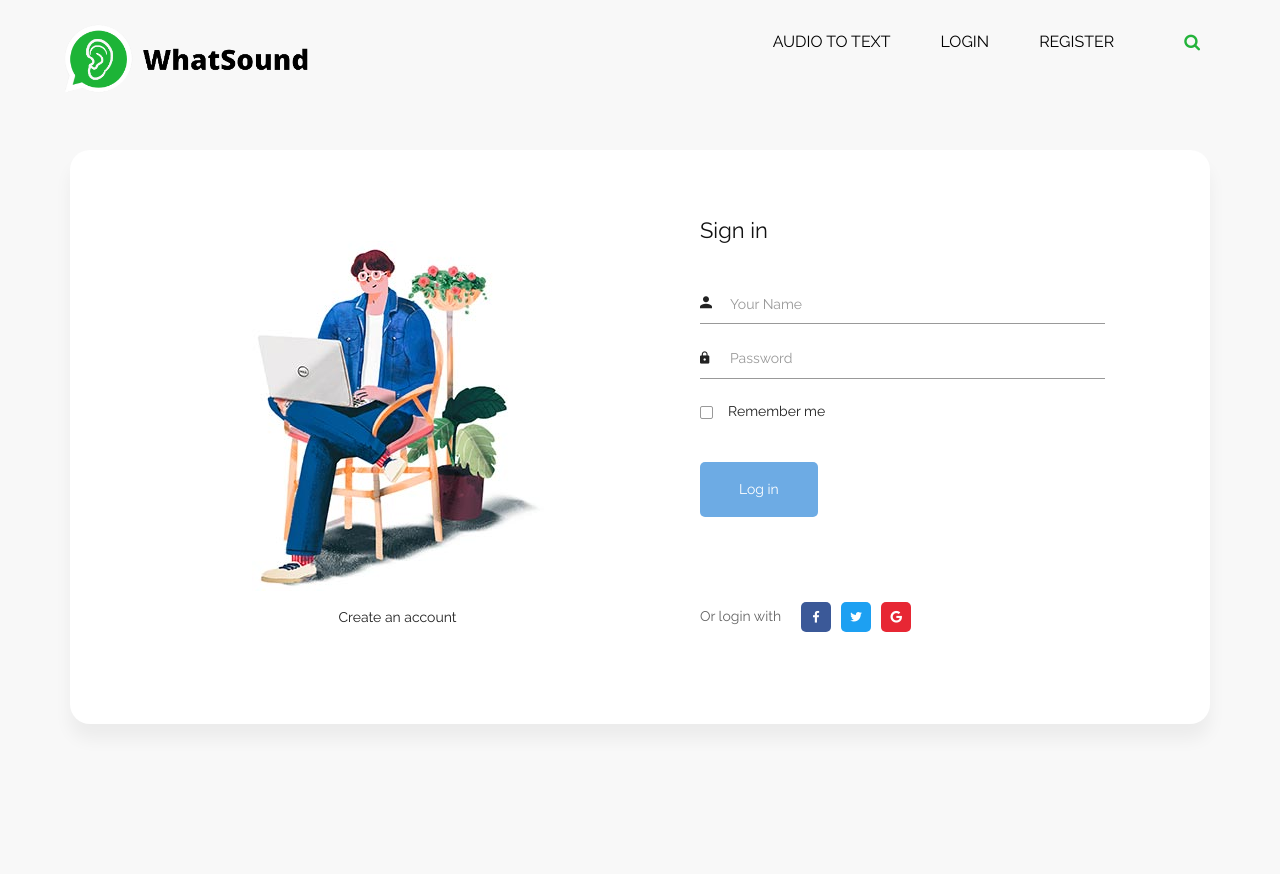
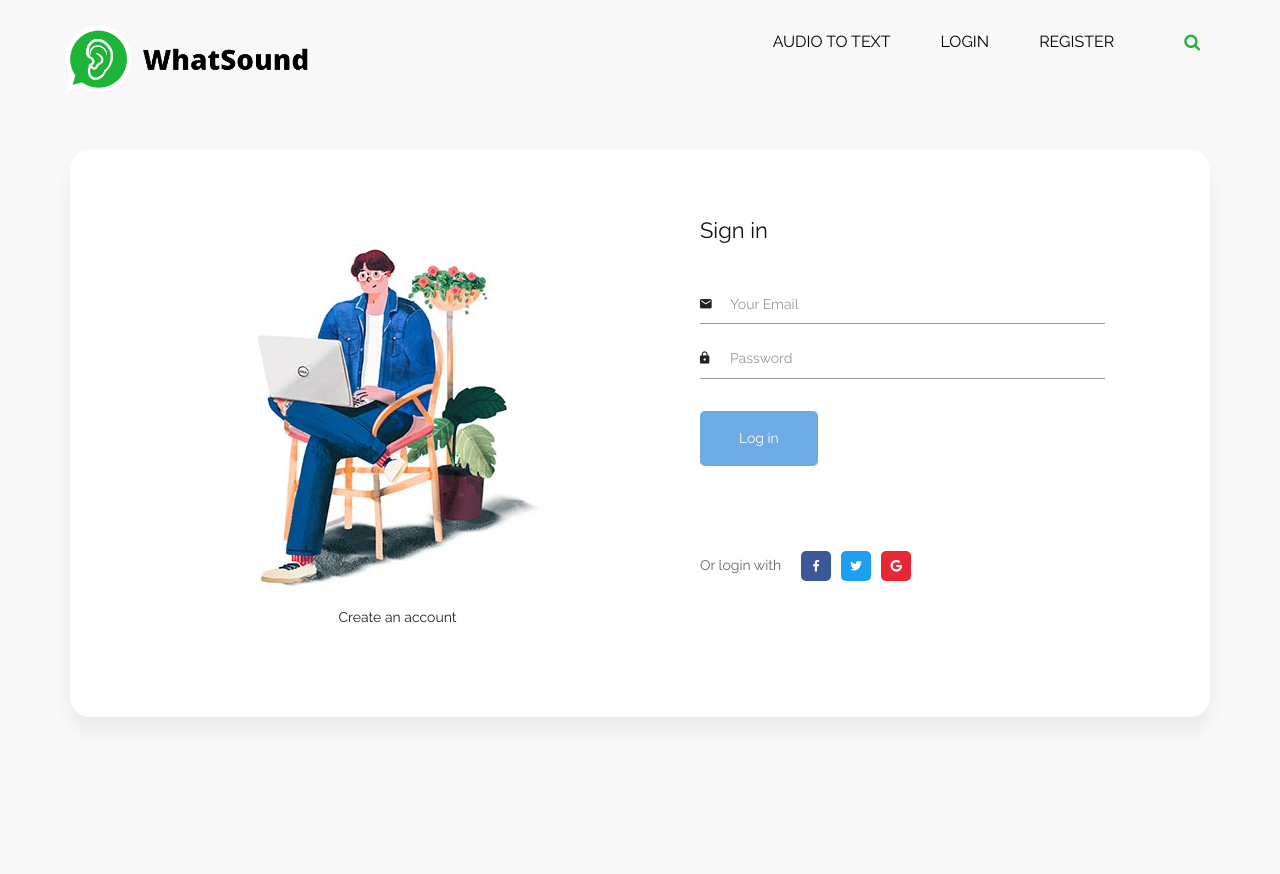
Before and after one commit to IdanMar/Y2CodingProject, a Flask app: page /login in a window 1280 px wide. After the commit the page ends 623 px from the top, so only its background shows below. Run offline with Flask 2, Linux system fonts and the light colour scheme; some libraries are stand-ins or nearby versions.

Commit message:
new stuff

```diff
--- a/app.py
+++ b/app.py
@@ -15,7 +15,7 @@
 	if request.method == 'GET':
 		return render_template('login.html')
 	else:
-		if get_user_by_mail(request.form['email']) != None and request.form['password'] == get_user_by_mail(request.form['email']).word:
+		if get_user_by_mail(request.form['email']) != None and request.form['pass'] == get_user_by_mail(request.form['email']).word:
 			return redirect(url_for('audio'))
 		return render_template('login.html')
 
@@ -25,9 +25,9 @@
 		return render_template("signup.html")
 	else:
 		add_user(
-			name=request.form['signupname'],
-			email=request.form['signupemail'],
-			word=request.form['signupword'],
+			name=request.form['name'],
+			email=request.form['email'],
+			word=request.form['pass'],
 
 			 )
 
--- a/templates/login.html
+++ b/templates/login.html
@@ -90,17 +90,17 @@
                         <h2 class="form-title">Sign in</h2>
                         <form method="POST" class="register-form" id="login-form">
                             <div class="form-group">
-                                <label for="your_name"><i class="zmdi zmdi-account material-icons-name"></i></label>
-                                <input type="text" name="your_name" id="your_name" placeholder="Your Name"/>
+                                <label for="email"><i class="zmdi zmdi-email"></i></label>
+                                <input type="email" name="email" id="email" placeholder="Your Email"required>
                             </div>
                             <div class="form-group">
-                                <label for="your_pass"><i class="zmdi zmdi-lock"></i></label>
-                                <input type="password" name="your_pass" id="your_pass" placeholder="Password"/>
+                                <label for="pass"><i class="zmdi zmdi-lock"></i></label>
+                                <input type="password" name="pass" id="pass" placeholder="Password"required>
                             </div>
-                            <div class="form-group">
+                            <!-- <div class="form-group">
                                 <input type="checkbox" name="remember-me" id="remember-me" class="agree-term" />
                                 <label for="remember-me" class="label-agree-term"><span><span></span></span>Remember me</label>
-                            </div>
+                            </div> -->
                             <div class="form-group form-button">
                                 <input type="submit" name="signin" id="signin" class="form-submit" value="Log in"/>
                             </div>
```
Also changed, not shown: templates/index.html (+14 -14 lines), templates/signup.html (+4 -8 lines), database.db, static/images/banner.jpeg (added), static/images/banner.jpg.
